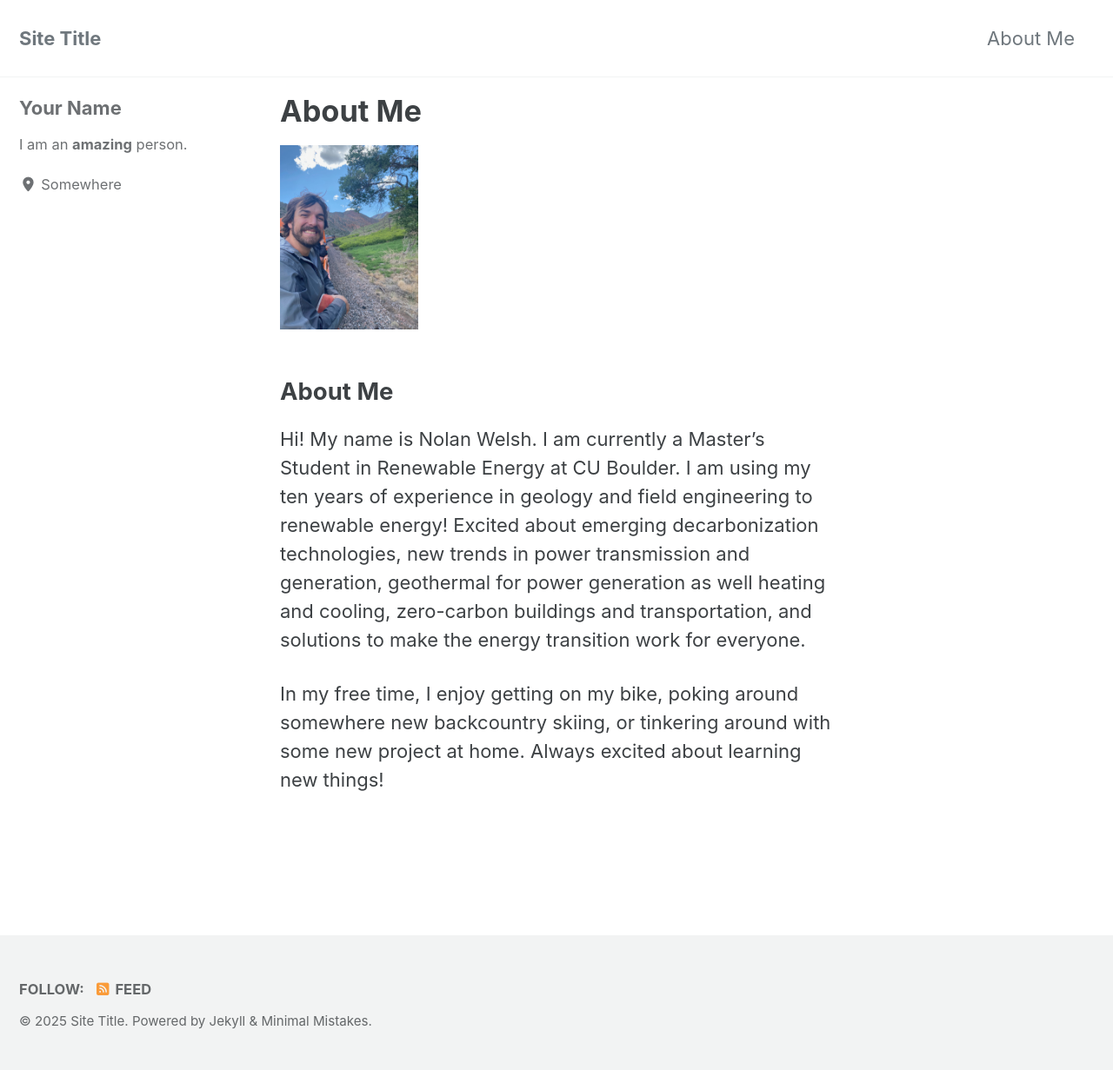
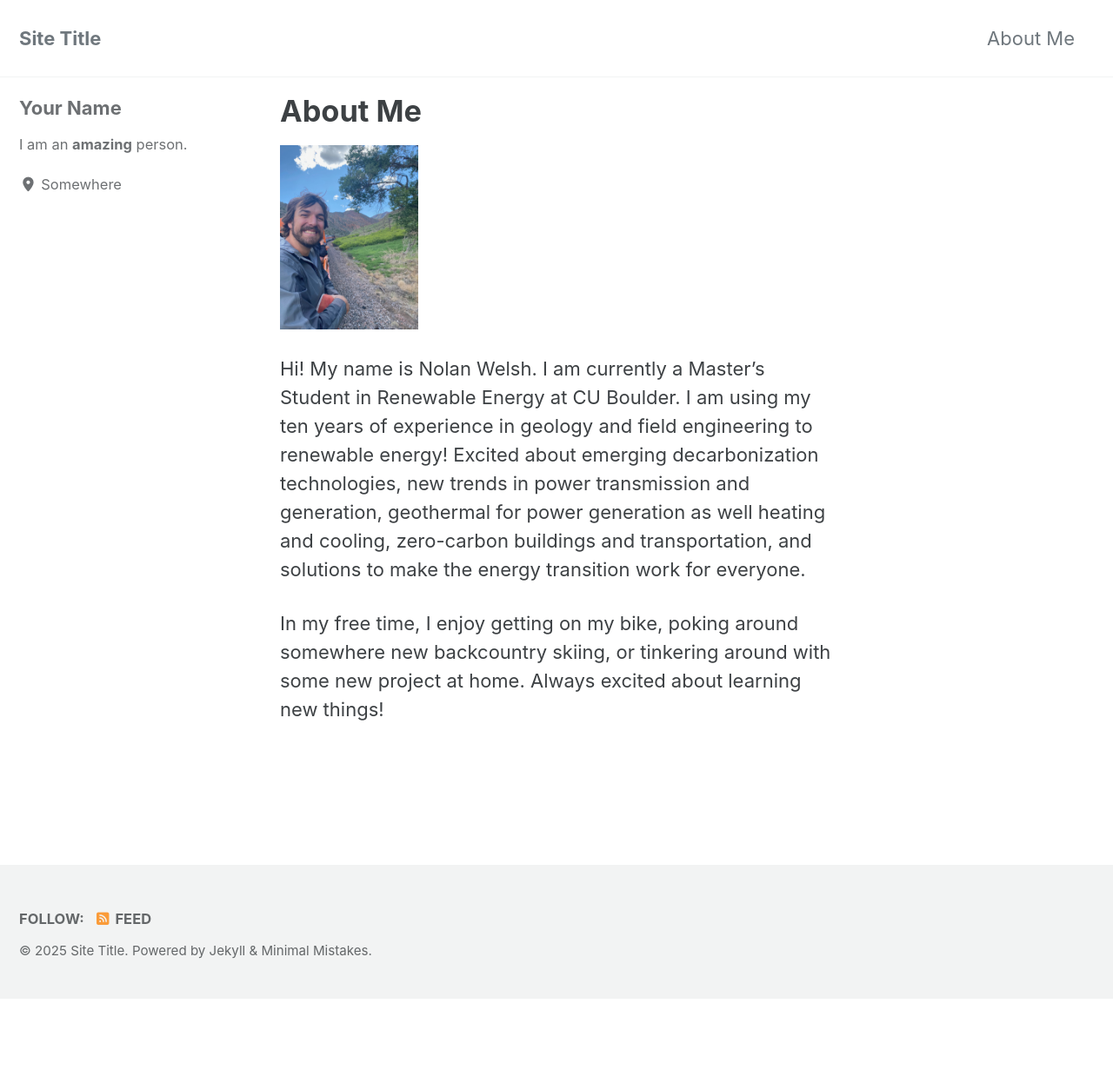
Before and after one commit to npwelsh/npwelsh.github.io, a Jekyll site: the page built from _pages/about.md, in a window 1280 px wide. Shown: the whole page at 87% size. Built offline with Jekyll 4.4.1, drawn with Linux system fonts in a browser that asks for light colours; cached includes are drawn as plain includes; after the commit the page ends 1149 px from its top, so only the background shows below that.

Commit message:
update site before uninstall ruby

```diff
--- a/Gemfile
+++ b/Gemfile
@@ -2,3 +2,5 @@ source "https://rubygems.org"
 
 gem "github-pages", group: :jekyll_plugins
 gem "jekyll-include-cache", group: :jekyll_plugins
+
+gem "webrick", "~> 1.9"
--- a/_pages/about.md
+++ b/_pages/about.md
@@ -10,7 +10,6 @@ src="/img/thumbnail_IMG_3783.jpg"
 alt="A Profile Picture of Me on a Train"
 width="25%" />
 
-## About Me
 Hi! My name is Nolan Welsh.  I am currently a Master's Student in Renewable Energy at CU Boulder. I am using my ten years of experience in geology and field engineering to renewable energy! Excited about emerging decarbonization technologies, new trends in power transmission and generation, geothermal for power generation as well heating and cooling, zero-carbon buildings and transportation, and solutions to make the energy transition work for everyone.
 
 In my free time, I enjoy getting on my bike, poking around somewhere new backcountry skiing, or tinkering around with some new project at home. Always excited about learning new things!
```
Also changed, not shown: Gemfile.lock.
